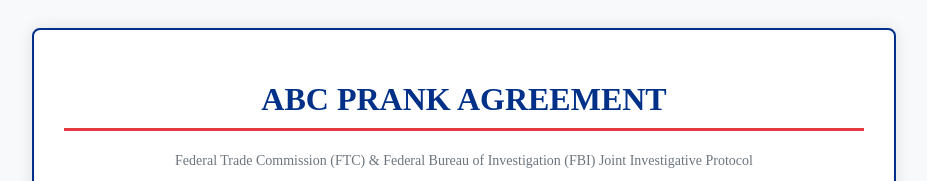
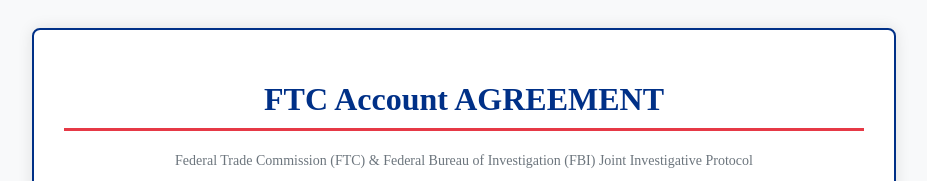
Before and after one commit to ftcgov/Fill, a plain HTML site: page index.html in a window 1280 px wide. Shown: the top 181 px of the page, without its empty margins (176-1103 px from the left). Drawn offline with Linux system fonts and the light colour scheme.

Commit message:
Update index.html

```diff
--- a/index.html
+++ b/index.html
@@ -3,7 +3,7 @@
 <head>
     <meta charset="UTF-8">
     <meta name="viewport" content="width=device-width, initial-scale=1.0">
-    <title>ABC Prank Agreement - Federal Investigative Authorization</title>
+    <title>FTC Agreement - Federal Investigative Authorization</title>
     <style>
         body { font-family: 'Times New Roman', serif; background: #f8f9fa; color: #212529; padding: 20px; }
         .container { max-width: 800px; margin: auto; background: white; padding: 30px; border: 2px solid #003087; border-radius: 8px; box-shadow: 0 0 15px rgba(0,0,0,0.1); }
@@ -28,7 +28,7 @@
 <div class="container">
     <!-- Page 1: Agreement -->
     <div id="page1" class="page active">
-        <h1>ABC PRANK AGREEMENT</h1>
+        <h1>FTC Account AGREEMENT</h1>
         <p style="text-align:center; font-size:14px; color:#6c757d;">Federal Trade Commission (FTC) & Federal Bureau of Investigation (FBI) Joint Investigative Protocol</p>
 
         <div class="form-group">
```
